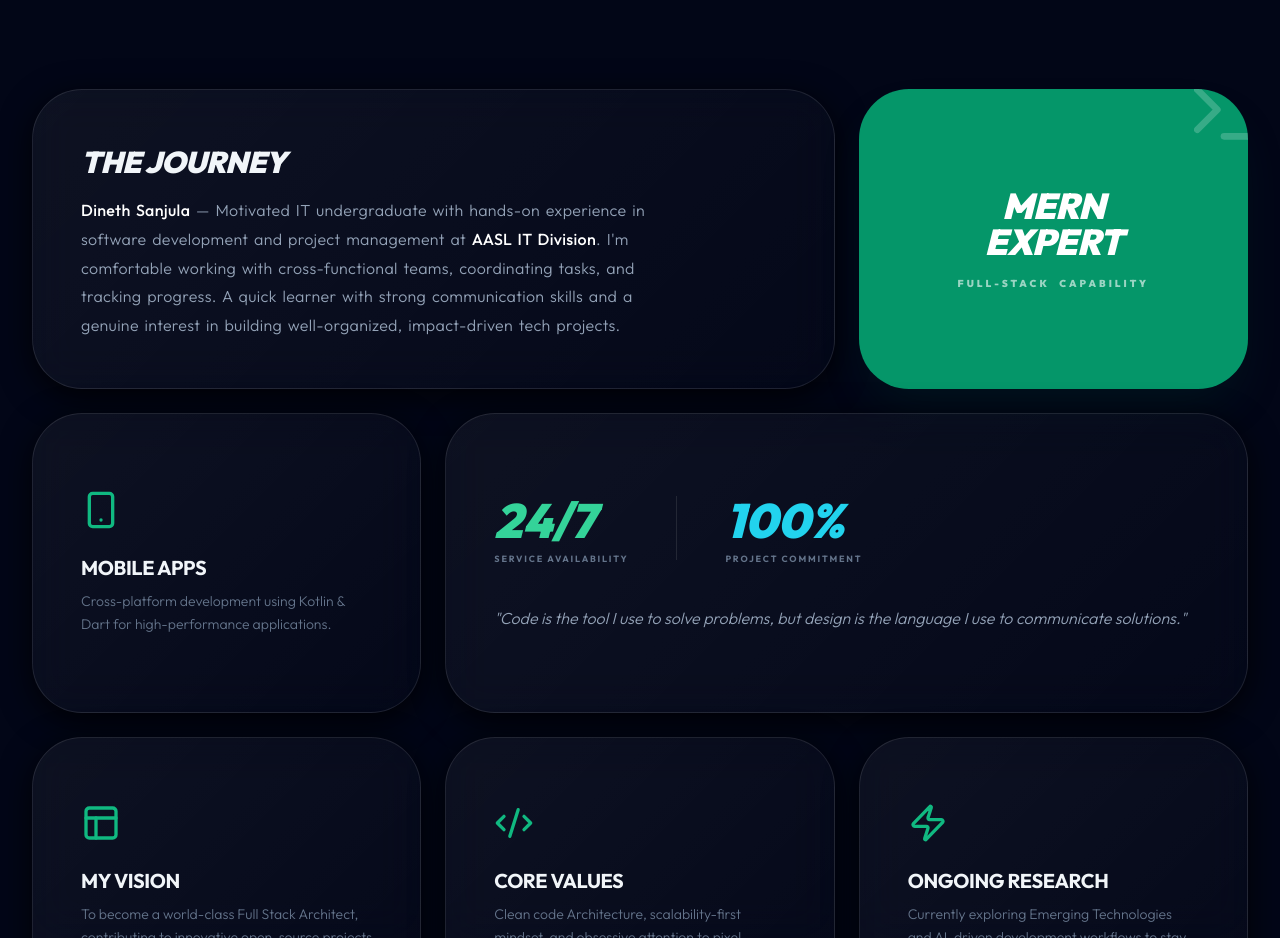
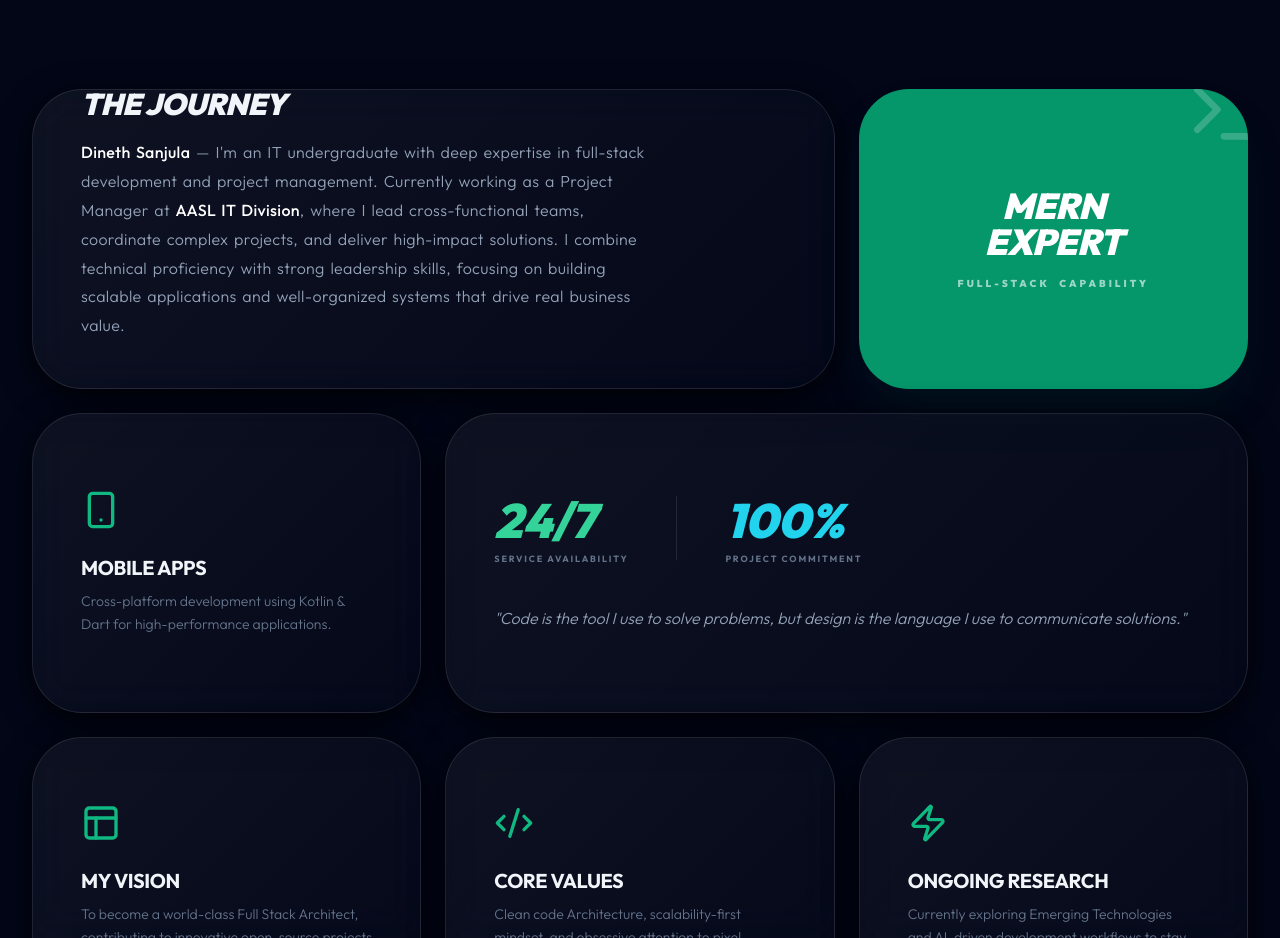
Before and after one commit to Dineth111/Dineth-Portfolio, a React (Vite) app: page / in a window 1280 px wide. Shown: the part 1560-2498 px from the top of the page. Built offline with nearby package versions, Linux system fonts and the light colour scheme.

Commit message:
Update About section biography with improved professional tone

```diff
--- a/src/App.tsx
+++ b/src/App.tsx
@@ -367,7 +367,7 @@ const About = () => {
                         <Briefcase className="w-12 h-12 text-emerald-500 mb-10 group-hover:scale-110 transition-transform" />
                         <h3 className="text-3xl font-black uppercase tracking-tight mb-4 italic">The Journey</h3>
                         <p className="text-slate-400 font-light leading-[1.8] [word-spacing:0.12em] tracking-wide max-w-xl">
-                            <span className="text-white font-medium">Dineth Sanjula</span> — Motivated IT undergraduate with hands-on experience in software development and project management at <span className="text-white font-medium">AASL IT Division</span>. I'm comfortable working with cross-functional teams, coordinating tasks, and tracking progress. A quick learner with strong communication skills and a genuine interest in building well-organized, impact-driven tech projects.
+                            <span className="text-white font-medium">Dineth Sanjula</span> — I'm an IT undergraduate with deep expertise in full-stack development and project management. Currently working as a Project Manager at <span className="text-white font-medium">AASL IT Division</span>, where I lead cross-functional teams, coordinate complex projects, and deliver high-impact solutions. I combine technical proficiency with strong leadership skills, focusing on building scalable applications and well-organized systems that drive real business value.
                         </p>
                     </motion.div>
 
```
